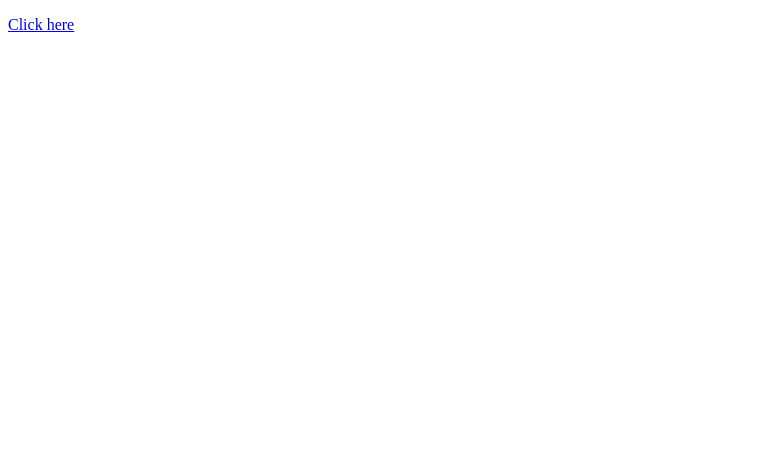
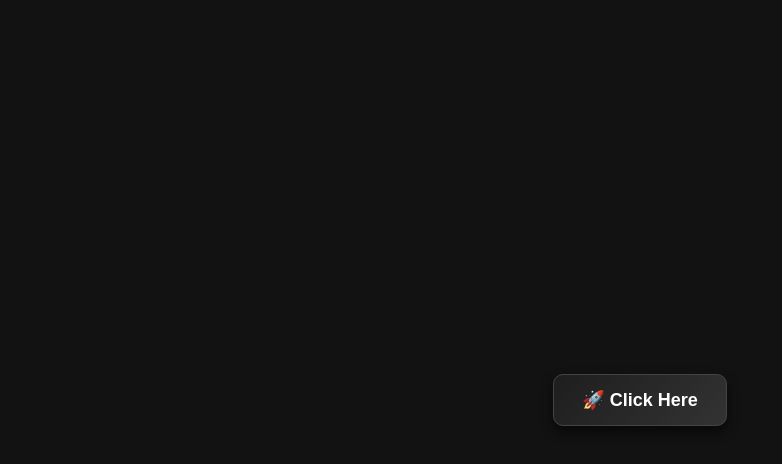
Before and after one commit to calculatedbusinessventures/Jimmyneutron, a plain HTML site: page index.html in a window 1280 px wide. Shown: the whole page, without its empty margins (0-782 px from the left). Drawn offline with Linux system fonts and the light colour scheme.

Commit message:
Update index.html

```diff
--- a/index.html
+++ b/index.html
@@ -3,17 +3,46 @@
 <head>
   <meta charset="UTF-8">
   <meta name="viewport" content="width=device-width, initial-scale=1.0">
-  <title>Click Link Example</title>
+  <title>Dark Button Link Example</title>
+  <style>
+    body {
+      font-family: Arial, sans-serif;
+      background: #121212;
+      color: #e0e0e0;
+      display: flex;
+      justify-content: center;
+      align-items: center;
+      height: 100vh;
+      margin: 0;
+    }
+    .btn-link {
+      display: inline-block;
+      padding: 14px 28px;
+      background: linear-gradient(135deg, #1e1e1e, #333);
+      color: #ffffff;
+      text-decoration: none;
+      font-size: 18px;
+      font-weight: bold;
+      border-radius: 10px;
+      border: 1px solid #444;
+      box-shadow: 0 6px 12px rgba(0, 0, 0, 0.6);
+      transition: all 0.3s ease;
+    }
+    .btn-link:hover {
+      background: linear-gradient(135deg, #333, #444);
+      transform: scale(1.08);
+      box-shadow: 0 8px 16px rgba(0, 0, 0, 0.8);
+    }
+  </style>
 </head>
 <body>
 
-  <p>
-    <a href="https://www.revenuecpmgate.com/jquz5unjdb?key=5185d59e112d5705fecf76aa3f3ed089"
-       target="_blank"
-       rel="noopener noreferrer nofollow">
-       Click here
-    </a>
-  </p>
+  <a href="https://www.revenuecpmgate.com/jquz5unjdb?key=5185d59e112d5705fecf76aa3f3ed089"
+     target="_blank"
+     rel="noopener noreferrer nofollow"
+     class="btn-link">
+     🚀 Click Here
+  </a>
 
 </body>
 </html>
```
